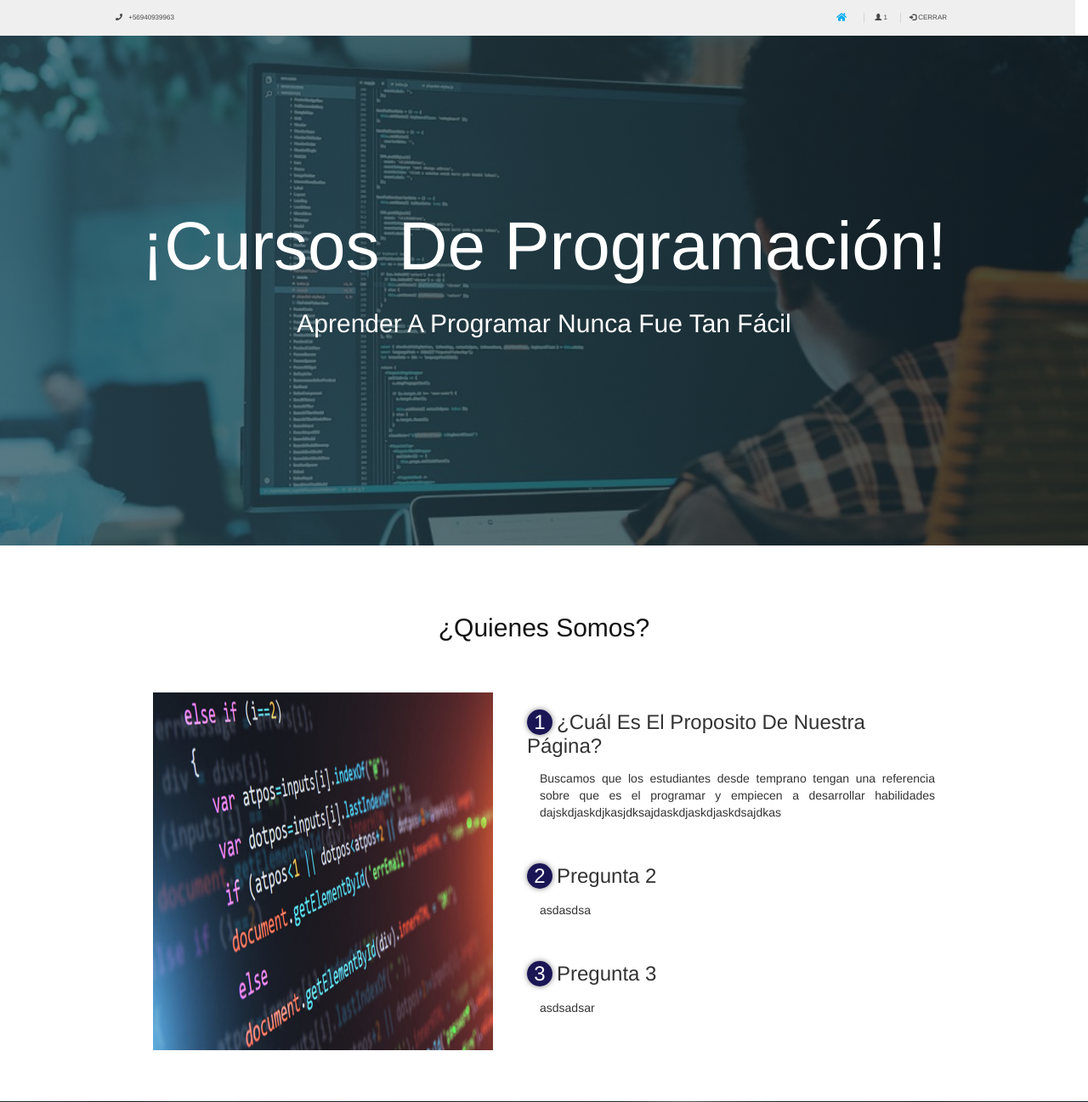
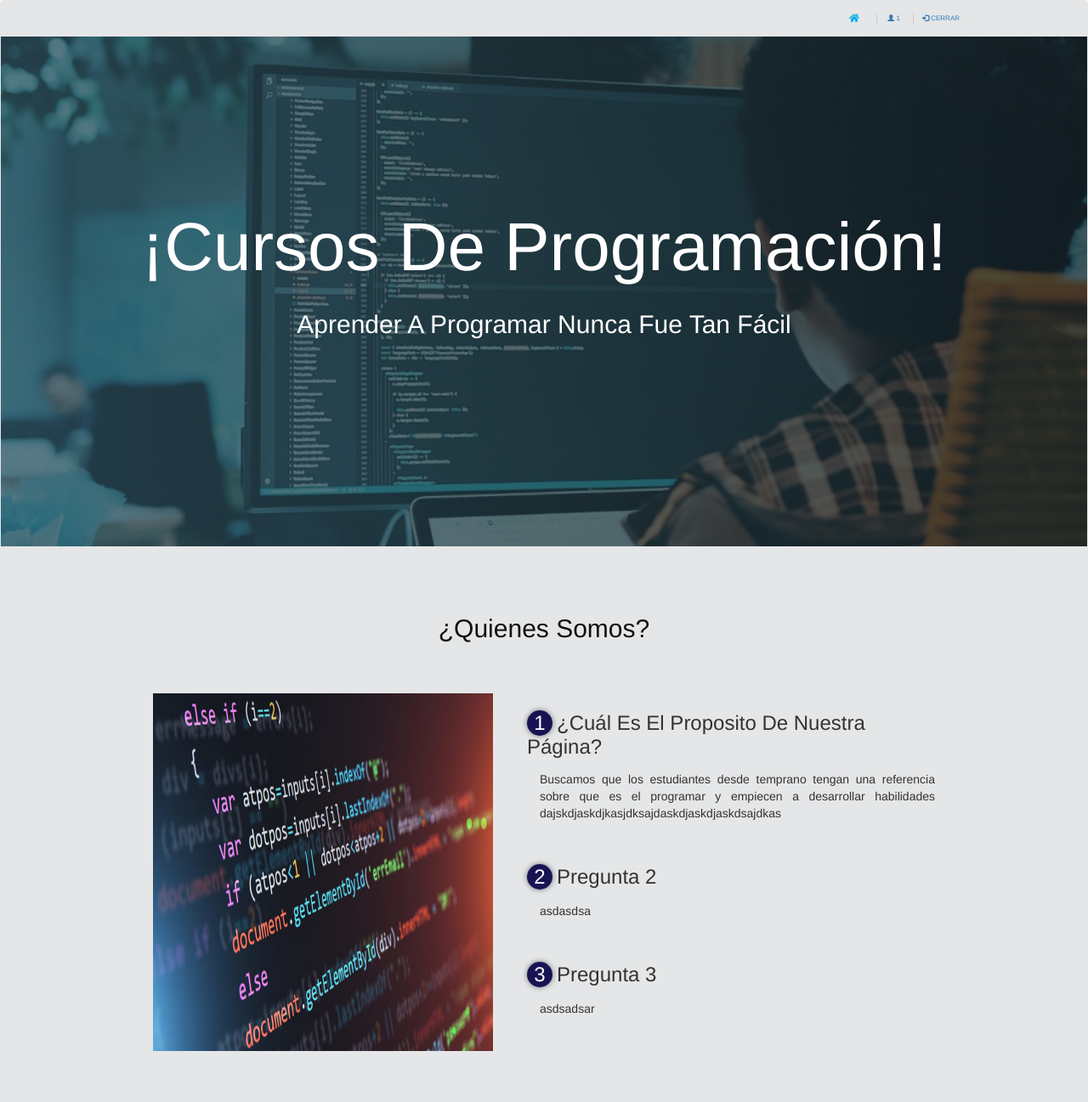
Before and after one commit to ClaudioGuevaraBio08/Web, a PHP site: page /web/index/index.php in a window 1280 px wide. Shown: the top 1297 px of the page at 85% size. Run offline with PHP 8.4, Linux system fonts and the light colour scheme; the visitor is signed in with stand-in values (Sample User, id 1); some libraries are stand-ins or nearby versions.

Commit message:
Código mas o menos identado y con navs corregidos

```diff
--- a/web/css/estilos.css
+++ b/web/css/estilos.css
@@ -58,8 +58,8 @@ body {
 header{
 	width: 100%;
 	height:600px;
-	background: -webkit-linear-gradient(to right, hsla(198, 39%, 28%, 0.671), hsla(195, 35%, 19%, 0.671), hsla(198, 44%, 11%, 0.671)), url(../img/portada1.jpg);
-	background: linear-gradient(to right, hsla(198, 39%, 28%, 0.671), hsla(195, 35%, 19%, 0.671), hsla(198, 44%, 11%, 0.671)), url(../img/portada1.jpg);
+	background: -webkit-linear-gradient(to right, hsla(198, 39%, 28%, 0.671), hsla(195, 35%, 19%, 0.671), hsla(198, 44%, 11%, 0.671)), url(portada1.jpg);
+	background: linear-gradient(to right, hsla(198, 39%, 28%, 0.671), hsla(195, 35%, 19%, 0.671), hsla(198, 44%, 11%, 0.671)), url(portada1.jpg);
 	background-attachment: fixed;
 	background-position: center;
 	background-size: cover;
@@ -191,7 +191,7 @@ header .textos-header{
 /* Segunda Sección */
 
 .about{
-  background: url(../img/teclado.jpg);
+  background: url(teclado.jpg);
   height: auto;
 }
 
--- a/web/lib/common.php
+++ b/web/lib/common.php
@@ -48,7 +48,6 @@ function desencriptar($string)
  */
 function conectarBD () {
   $i = $GLOBALS['ini'];
-
   $host = $i["host"];
   $db = $i["db"];
   $user = $i["user"];
@@ -77,12 +76,10 @@ function ejecutarSQL ($stmt) {
       $res["data"] = $stmt->fetchAll(PDO::FETCH_ASSOC);
       $res["msg"] = "éxito";
       $res["success"] = true;
-
     } else {
 
       /* https://www.postgresql.org/docs/12/errcodes-appendix.html */
       $arrayError['23503'] = "El registro no se puede eliminar porque tiene información asociada.";
-
       $res["msg"] = "Error SQL, Contacte al soporte";
     }
 
@@ -113,13 +110,8 @@ echo $str;
 
 function navbar () {
   $strIn = <<<EOF
-<div class="wrapper row">
+  <div class="navbar navbar-light" style="background-color: hsla(195, 46%, 5%, 0.1);">
     <div id="encabezado" class="hoc clear">
-		<div class="fl_left">
-			<ul class="nospace">
-				<li><i class="fa fa-phone"></i> +56940939963</li>
-			</ul>
-		</div>
       <div class="fl_right">
         <ul class="nospace">
           <li><a href="index.php"><i class="fa fa-lg fa-home"></i></a></li>
@@ -128,24 +120,17 @@ $strIn = <<<EOF
         </ul>
       </div>
     </div>
-</div>
   EOF;
 
   $strOut = <<<EOF
-<div class="wrapper row">
+  <div class="navbar navbar-light" style="background-color: hsla(195, 46%, 5%, 0.1);">
     <div id="encabezado" class="hoc clear">
-		<div class="fl_left">
-			<ul class="nospace">
-				<li><i class="fa fa-phone"></i> +56940939963</li>
-			</ul>
-		</div>
       <div class="fl_right">
         <ul class="nospace">
-				<li><a href="index.php"><i class="fa fa-lg fa-home"></i></a></li>
+          <li><a href="index.php"><i class="fa fa-lg fa-home"></i></a></li
           <li><a href="" data-toggle="modal" data-target="#modal_login_popup"><span class="glyphicon glyphicon-log-in"></span> Iniciar Sesion</a>
           <li><a href="" data-toggle="modal" data-target="#modal_register_popup"><span class="glyphicon glyphicon-log-in"></span> Registrase</a>
         </ul>
-		</div>
       </div>
     </div>
   EOF;
@@ -208,7 +193,6 @@ $str = <<<EOF
       </div>
     </section>
   </main>
-
   EOF;
   echo $str;
 }
@@ -236,24 +220,23 @@ function main_pagina_out () {
       </section>
       <section class="about" id="servicio">
         <div class="contenedor2">
-					<img src="../img/teclado.jpg alt="" id="teclado">
-                                        <h3>¿Porque debes trabajar con nosotros?.</h3>
-                                        <p class="after">Conoce todos nuestros beneficios</p>
+          <h3>¿Por qué debes trabajar con nosotros?.</h3>
+          <p class="after">Conoce todos los beneficios</p>
         <div class="servicios">
           <div class="caja-servicios">
             <img src="../img/imagen5.png" alt="">
             <h4>Creatividad</h4>
-                                                        <p>Tu capacidad de afrontar problemas cotidianos y encontrar un solución, va a mejorar.</p>
+            <p>Mejorarás tu capacidad para afrontar problemas.</p>
           </div>
           <div class="caja-servicios">
             <img src="../img/imagen6.png" alt="">
             <h4>Acceso libre</h4>
-                                                        <p>Tendras acceso a nuestro material las 24 horas de día sin ningún costo.</p>
+            <p>Tendrás acceso al material de estudio las 24 horas de día, sin costo alguno.</p>
           </div>
           <div class="caja-servicios">
             <img src="../img/imagen7.png" alt="">
             <h4>Conocimiento previo</h4>
-                                                        <p>Solo necesitas de las disponibilidad de querer aprender!</p>
+            <p>Sólo necesitas tiempo y ganas aprender!</p>
           </div>
         </div>
       </div>
@@ -326,5 +309,4 @@ $str = <<<EOF
   EOF;
   echo $str;
 }
-
 ?>
--- a/web/lib/logout.php
+++ b/web/lib/logout.php
@@ -1,5 +1,5 @@
 <?php
-session_start();
-session_destroy();
-header('Location: ../index/index.php');
+  session_start();
+  session_destroy();
+  header('Location: ../index/index.php');
 ?>
```
Also changed, not shown: web/index/index.php (+4 -9 lines), web/lib/check_login.php (+0 -9 lines), web/lib/check_register.php (+3 -11 lines), web/view/index.php (+7 -6 lines), web/css/portada1.jpg (added), web/css/teclado.jpg (added). Lines whose indentation alone changed are shown as unchanged.
